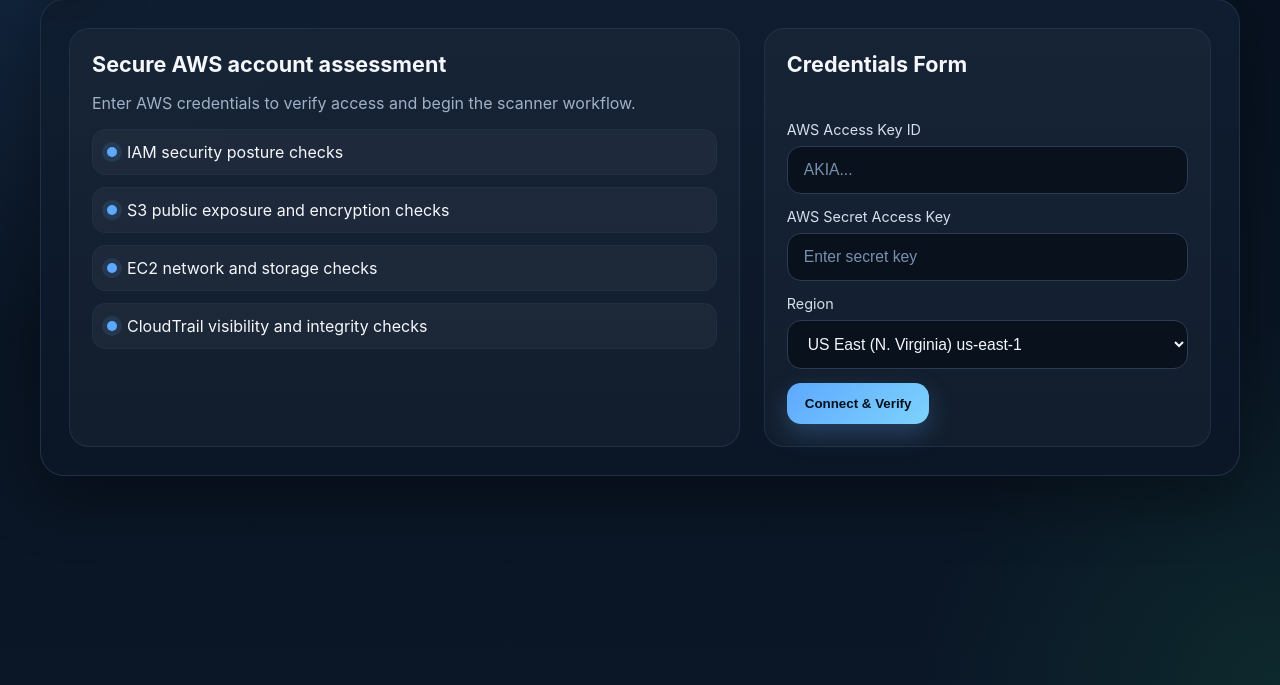
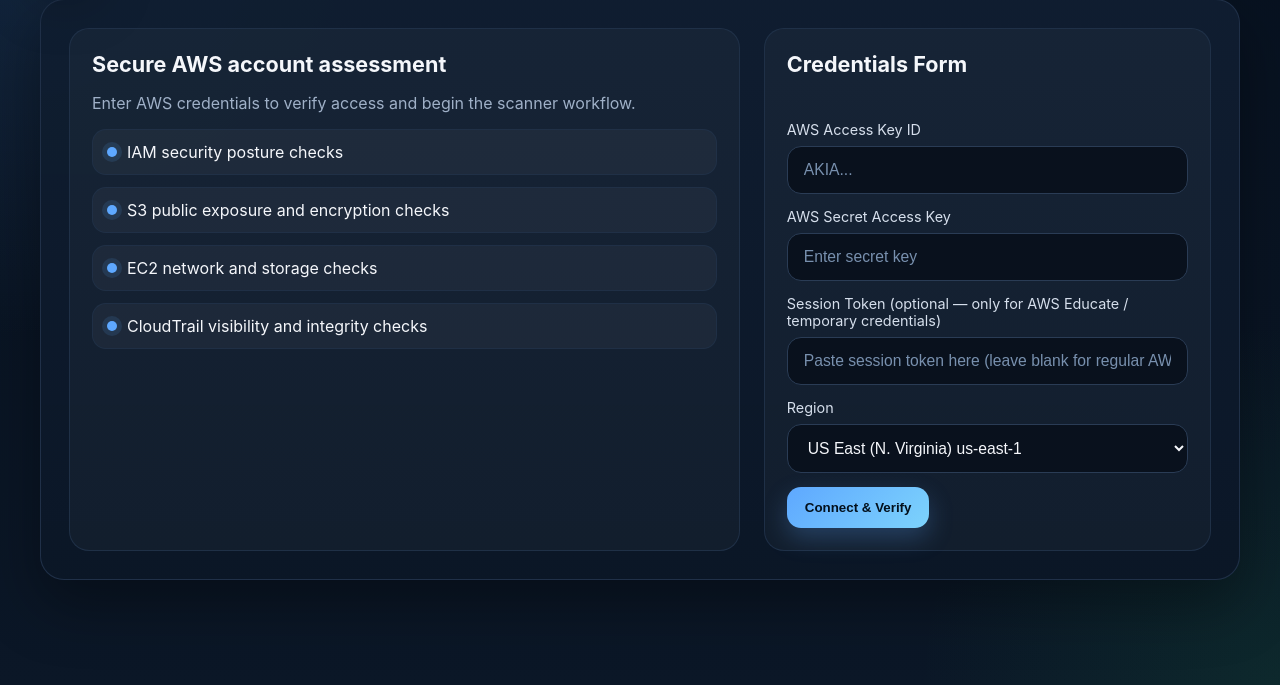
Before and after one commit to Bhargav-025/AWS-Scanner, a Flask app: page / in a window 1280 px wide. Shown: the part 115-800 px from the top of the page. Run offline with Flask 3, Linux system fonts and the light colour scheme.

Commit message:
add workings for AWS Educate Accounts

```diff
--- a/app.py
+++ b/app.py
@@ -15,6 +15,7 @@ def _build_session(payload):
 		aws_access_key_id=payload.get("access_key"),
 		aws_secret_access_key=payload.get("secret_key"),
 		region_name=payload.get("region"),
+		aws_session_token=payload.get("session_token"),
 	)
 
 
--- a/templates/index.html
+++ b/templates/index.html
@@ -468,6 +468,10 @@
 								<input id="secretKey" type="password" autocomplete="off" placeholder="Enter secret key" />
 							</div>
 							<div>
+								<label for="session_token">Session Token (optional — only for AWS Educate / temporary credentials)</label>
+								<input id="session_token" type="password" autocomplete="off" placeholder="Paste session token here (leave blank for regular AWS)" />
+							</div>
+							<div>
 								<label for="region">Region</label>
 								<select id="region">
 									<option value="us-east-1">US East (N. Virginia) us-east-1</option>
@@ -631,6 +635,7 @@
 		const backToReadyBtn = document.getElementById("backToReadyBtn");
 		const accessKeyInput = document.getElementById("accessKey");
 		const secretKeyInput = document.getElementById("secretKey");
+		const sessionTokenInput = document.getElementById("session_token");
 		const regionSelect = document.getElementById("region");
 
 		const serviceFilters = ["ALL", "FAIL", "IAM", "S3", "EC2", "CloudTrail"];
@@ -658,6 +663,7 @@
 			return {
 				access_key: accessKeyInput.value.trim(),
 				secret_key: secretKeyInput.value,
+				session_token: sessionTokenInput.value,
 				region: regionSelect.value,
 			};
 		}
@@ -814,7 +820,7 @@
 			setStatus("Verifying credentials...");
 
 			try {
-				const data = await postJson("/connect", { access_key, secret_key, region });
+				const data = await postJson("/connect", { access_key, secret_key, session_token: sessionTokenInput.value, region });
 				if (!data.success) {
 					throw new Error(data.error || "Unable to verify credentials.");
 				}
@@ -840,7 +846,7 @@
 			setView("loading");
 
 			try {
-				const data = await postJson("/scan", { access_key, secret_key, region });
+				const data = await postJson("/scan", { access_key, secret_key, session_token: sessionTokenInput.value, region });
 				if (!data.success) {
 					throw new Error(data.error || "Scan failed.");
 				}
@@ -905,7 +911,7 @@
 			setView("ready");
 		});
 
-		[accessKeyInput, secretKeyInput, regionSelect].forEach(input => {
+		[accessKeyInput, secretKeyInput, sessionTokenInput, regionSelect].forEach(input => {
 			input.addEventListener("input", () => clearMessage(connectMessage));
 		});
 
```
